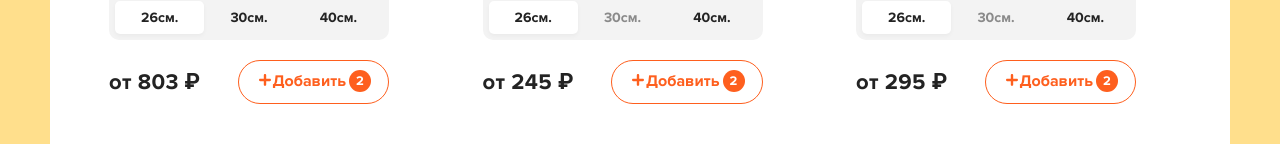
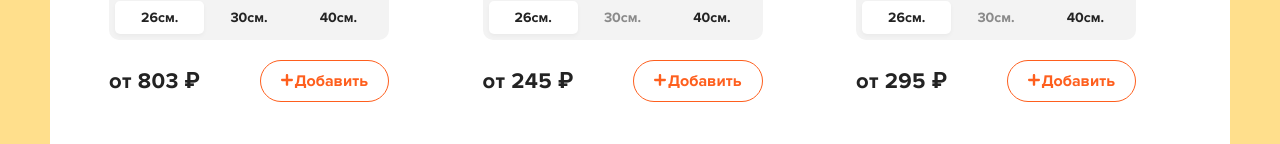
Before and after one commit to pwsd-dev/react-pizza, a React app: page / in a window 1280 px wide. Shown: the part 656-800 px from the top of the page. Built offline with nearby package versions, Linux system fonts and the light colour scheme; data requests are answered from the project's data file.

Commit message:
добавил counter на кнопку добавления в ItemPizza

```diff
--- a/src/components/ItemPizza.jsx
+++ b/src/components/ItemPizza.jsx
@@ -3,7 +3,16 @@ import classNames from "classnames";
 import PropTypes from "prop-types";
 import Button from "./Button";
 
-function ItemPizza({ id, name, imageUrl, price, types, sizes, onAddToCart }) {
+function ItemPizza({
+  id,
+  name,
+  imageUrl,
+  price,
+  types,
+  sizes,
+  onAddToCart,
+  countedAddToCart,
+}) {
   const [activeType, setActiveType] = React.useState(types[0]); //в массиве types в любом случае есть первый элемент, но первый элемент является индексом, где-то он 0 или 1, поэтому по умолчанию я передаю первое значение индекса, без этого будет небольшой баг, который будет применять disabled, но при этом сама плашка традиционное или тонкое будет с бэкграундом
   const [activeTypeSize, setActiveTypeSize] = React.useState(0);
   const typeNames = ["тонкое", "традиционное"];
@@ -76,7 +85,8 @@ function ItemPizza({ id, name, imageUrl, price, types, sizes, onAddToCart }) {
             />
           </svg>
           <span>Добавить</span>
-          <i>2</i>
+          {console.log(countedAddToCart)}
+          {countedAddToCart && <i>{countedAddToCart}</i>}
         </Button>
       </div>
     </div>
--- a/src/pages/Home.jsx
+++ b/src/pages/Home.jsx
@@ -39,7 +39,11 @@ function Home() {
     return item.name.toLowerCase().includes(searchItems.toLowerCase());
   });
 
-  console.log(searchItems);
+  const cartItems = useSelector(({ cart }) => {
+    return cart.items;
+  });
+
+  console.log(cartItems);
 
   React.useEffect(() => {
     dispatch(fetchPizzas(sortBy, category, searchItems));
@@ -63,7 +67,6 @@ function Home() {
   const addPizzaToCart = React.useCallback(
     (obj) => {
       dispatch(AddPizzaCart(obj));
-      console.log("onClick", obj);
     },
     [dispatch]
   );
@@ -71,7 +74,6 @@ function Home() {
   const onSelectSearch = React.useCallback(
     (name) => {
       dispatch(setSearch(name));
-      console.log("setsearch", name);
     },
     [dispatch]
   );
@@ -98,7 +100,12 @@ function Home() {
         {isLoaded
           ? items &&
             items.map((obj) => (
-              <ItemPizza onAddToCart={addPizzaToCart} key={obj.id} {...obj} />
+              <ItemPizza
+                onAddToCart={addPizzaToCart}
+                countedAddToCart={cartItems[obj.id] && cartItems[obj.id].length}
+                key={obj.id}
+                {...obj}
+              />
             ))
           : Array(8)
               .fill()
```
